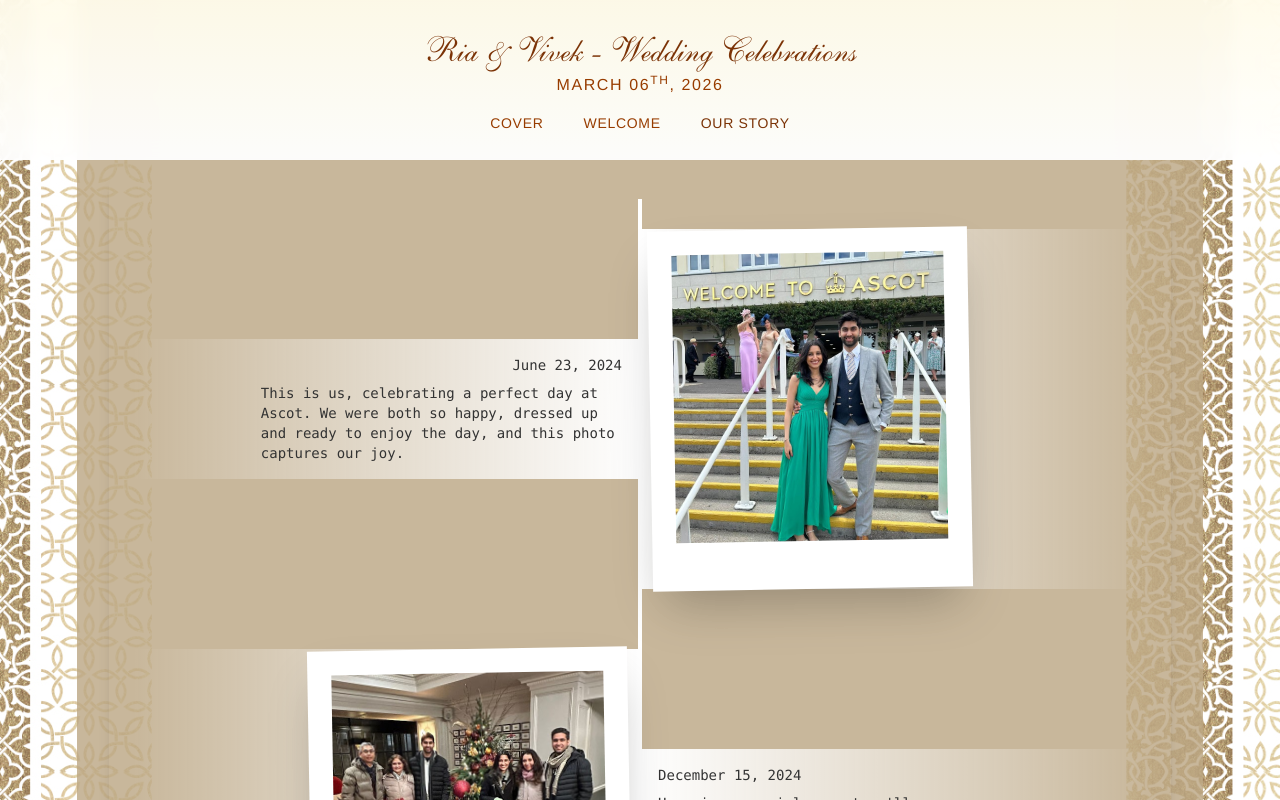
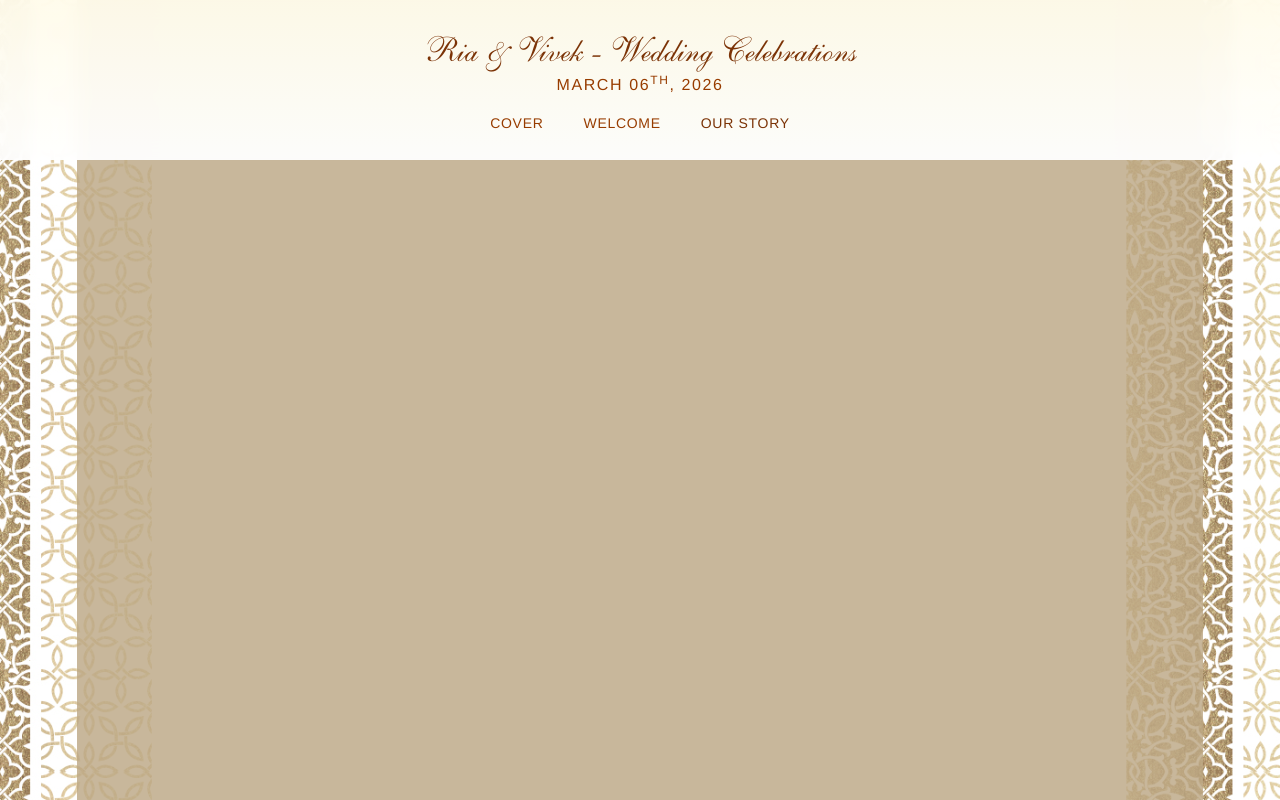
Before and after one commit to Ashish-Singh-Negi/wed, a Next.js app: page /our-story in a window 1280 px wide. Shown: the top 800 px of the page. Built offline with nearby package versions, Linux system fonts and the light colour scheme; a web font is replaced by a local one.

Commit message:
Fix overflow bug

```diff
--- a/app/(main)/our-story/components/Timeline.tsx
+++ b/app/(main)/our-story/components/Timeline.tsx
@@ -33,7 +33,7 @@ export default function Timeline({
   setIsModalOpen: Dispatch<SetStateAction<boolean>>;
 }) {
   return (
-    <div className="h-full w-full p-6 rounded-xl shadow-lg font-mono">
+    <div className="hidden lg:h-full w-full p-6 rounded-xl shadow-lg font-mono">
       {/* <h1 className="text-5xl font-bold text-center mb-8 bg-gradient-to-b from-transparent to-red-400 font-[Tangerine]">
         Timeline
       </h1> */}
```
